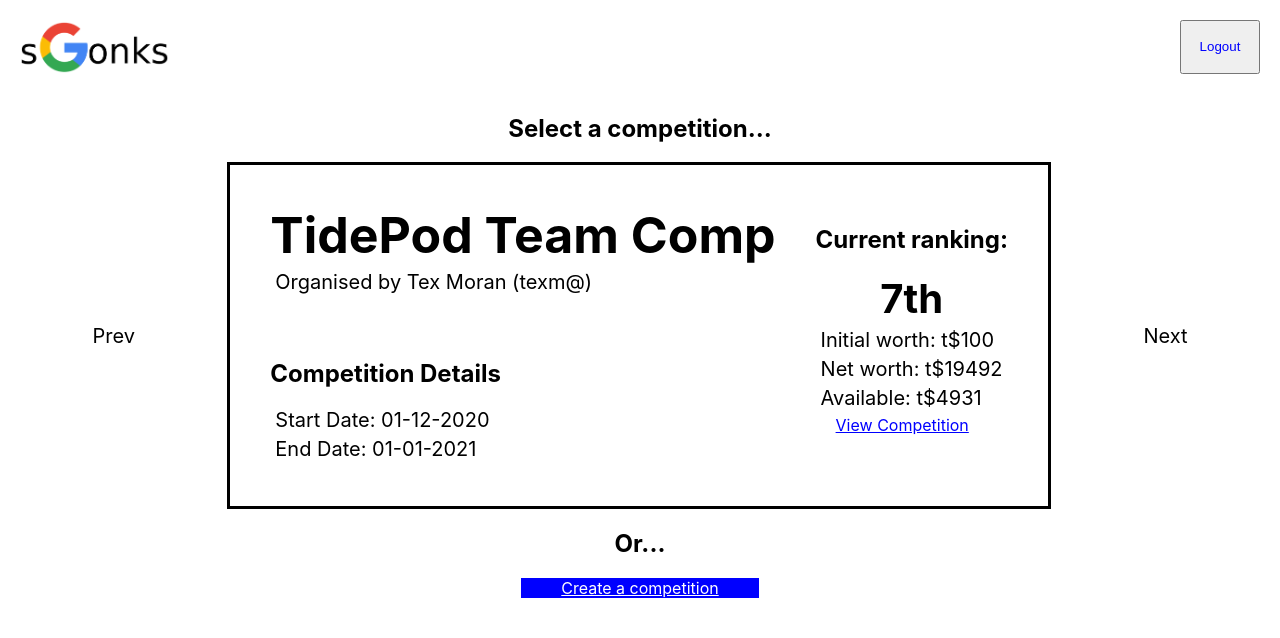
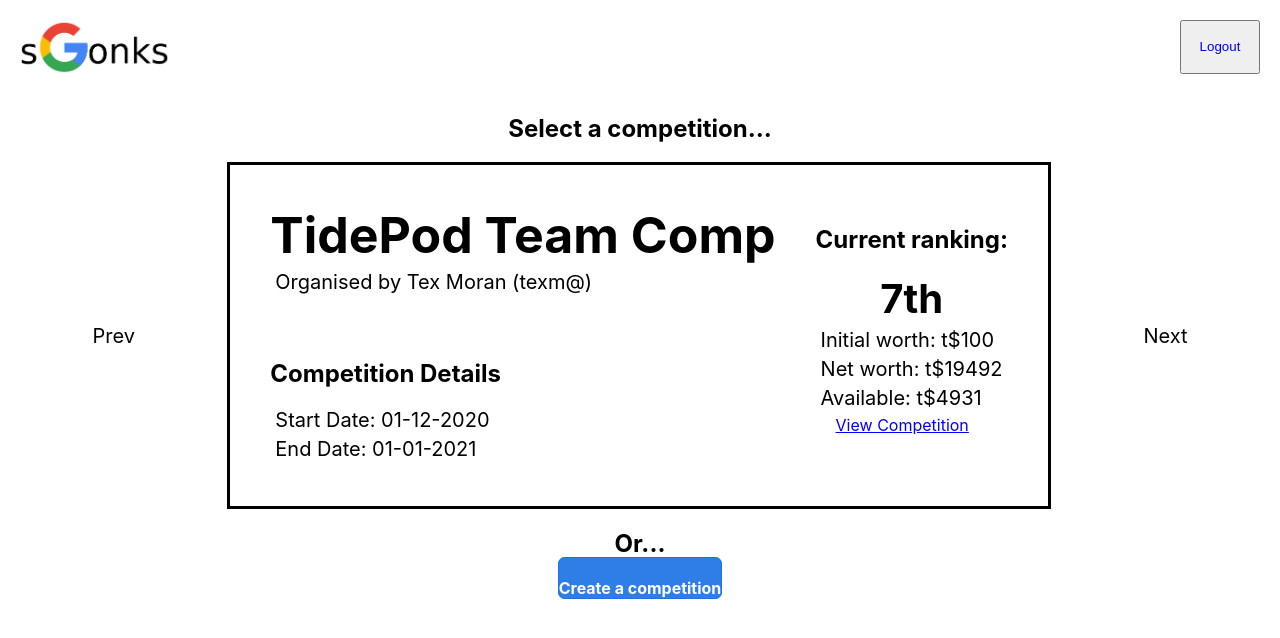
Before and after one commit to googleinterns/sgonks, a React (Create React App) app in the folder portfolio/frontend/: page /switchComp in a window 1280 px wide. Shown: the top 638 px of the page. Built offline with nearby package versions, Linux system fonts and the light colour scheme.

Commit message:
Update cancel button routing

```diff
--- a/portfolio/frontend/src/containers/SelectCompetition/SelectCompetition.module.css
+++ b/portfolio/frontend/src/containers/SelectCompetition/SelectCompetition.module.css
@@ -43,11 +43,14 @@ img {
 }
 
 .CreateCompButton {
+    padding-top: 20px;
     height: 40px;
+    border: solid 1px #1A73E8;
+    background-color: #2F7DE7;
+    text-decoration: none;
+    font-weight: bold;
+    border-radius: 7px;
     color: white;
-    background-color: blue;
-    padding-left: 40px;
-    padding-right: 40px;
 }
 
 .Place {
```
